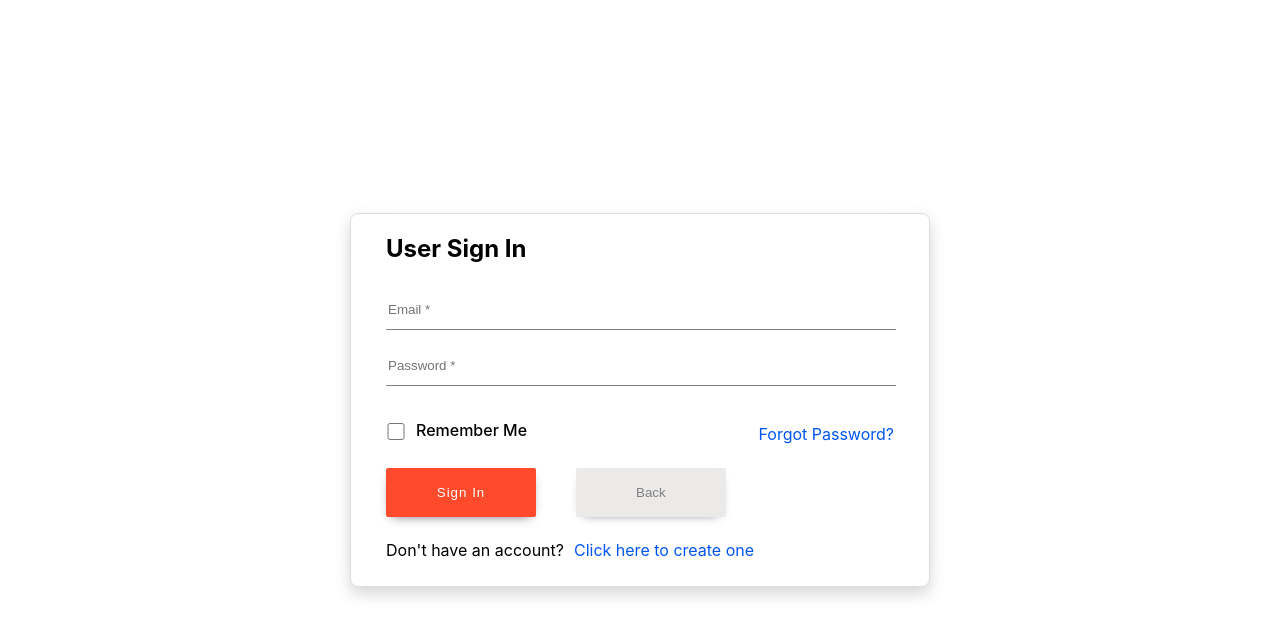
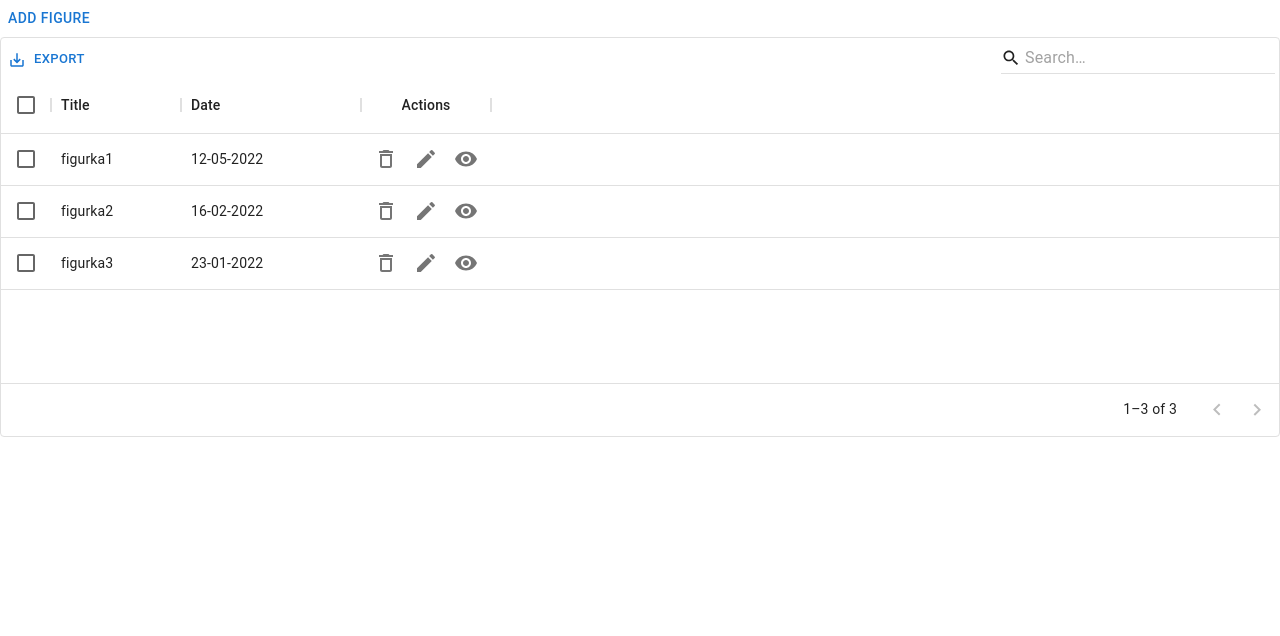
Before and after one commit to pressR2/figuresFlow, a React (Create React App) app: page /figuresList in a window 1280 px wide. Before the commit this address led to /signIn. Shown: the top 636 px of the page. Built offline with nearby package versions, Linux system fonts and the light colour scheme; no server answers.

Commit message:
[RM-29] - add new component DataTable and install necessary dependencies

```diff
--- a/package.json
+++ b/package.json
@@ -3,7 +3,12 @@
   "version": "0.1.0",
   "private": true,
   "dependencies": {
+    "@emotion/react": "^11.9.3",
+    "@emotion/styled": "^11.9.3",
     "@hookform/resolvers": "^2.8.8",
+    "@mui/icons-material": "^5.8.4",
+    "@mui/material": "^5.8.6",
+    "@mui/x-data-grid": "^5.12.3",
     "@testing-library/jest-dom": "^5.16.4",
     "@testing-library/react": "^12.1.4",
     "@testing-library/user-event": "^13.5.0",
--- /dev/null
+++ b/public/data.json
@@ -0,0 +1,17 @@
+[
+    {
+        "id": 1,
+        "title": "figurka1",
+        "date": "12-05-2022"
+    },
+    {
+        "id": 2,
+        "title": "figurka2",
+        "date": "16-02-2022"
+    },
+    {
+        "id": 3,
+        "title": "figurka3",
+        "date": "23-01-2022"
+    }
+]
--- a/src/components/routes/Routing.tsx
+++ b/src/components/routes/Routing.tsx
@@ -9,6 +9,7 @@ import Profile from "../../pages/Profile/Profile";
 import Figures from "../../pages/Figures/Figures";
 import Figures2 from "../../pages/Figures/Figures2";
 import Figures3 from "../../pages/Figures/Figures3";
+import DataTable from "../../pages/FiguresList/DataTable";
 
 const Routing = () => {
   const authContext = useAuth();
@@ -34,6 +35,7 @@ const Routing = () => {
           }
         />
         <Route path="/forgotPassword" element={<ForgotPassword email="" />} />
+        <Route path="/figuresList" element={<DataTable/>} />
         {authContext?.currentUser !== null ? (
           <>
             <Route path="/dashboard" element={<Dashboard />} />
--- /dev/null
+++ b/src/pages/FiguresList/DataTable.tsx
@@ -0,0 +1,110 @@
+import { useState, useEffect } from "react";
+import Box from "@mui/material/Box";
+import {
+    DataGrid,
+    GridColDef,
+    GridRenderCellParams,
+    GridToolbar,
+} from "@mui/x-data-grid";
+import Button from "@mui/material/Button";
+import EditIcon from "@mui/icons-material/Edit";
+import DeleteIcon from "@mui/icons-material/DeleteOutlined";
+import VisibilityIcon from "@mui/icons-material/Visibility";
+import { IconButton } from "@mui/material";
+
+interface RowFigureProps {
+    id: number;
+    title: string;
+    date: string;
+}
+
+const DataTable = () => {
+    const id = Math.floor(Math.random() * 100);
+    const [tableData, setTableData] = useState<RowFigureProps[]>([]);
+
+    const handleClick = () => {
+        setTableData([...tableData, { id: id, title: "", date: "" }]);
+    };
+
+    const handleDeleteClick = (id: any) => {
+        console.log("d");
+        setTableData(tableData.filter((row) => row.id !== id));
+    };
+
+    const columns: GridColDef[] = [
+        {
+            field: "title",
+            headerName: "Title",
+            editable: true,
+            width: 130
+        },
+        {
+            field: "date",
+            headerName: "Date",
+            type: "date",
+            editable: true,
+            width: 180
+        },
+        {
+            field: "actions",
+            headerName: "Actions",
+            type: "actions",
+            editable: true,
+            width: 130,
+            renderCell: (params: GridRenderCellParams) => (
+                <div>
+                    <IconButton
+                        aria-label="delete"
+                        onClick={() => handleDeleteClick(params.id)}
+                    >
+                        <DeleteIcon />
+                    </IconButton>
+                    <IconButton aria-label="edit">
+                        <EditIcon />
+                    </IconButton>
+                    <IconButton aria-label="view">
+                        <VisibilityIcon />
+                    </IconButton>
+                </div>
+            ),
+        },
+    ];
+
+    useEffect(() => {
+        fetch("http://localhost:3000/data.json")
+            .then((response) => response.json())
+            .then((data) => setTableData(data))
+            .catch((err) => console.log(err));
+    }, []);
+
+    return (
+        <Box sx={{ height: 400, width: 1 }}>
+            <div style={{ height: 400, width: "100%" }}>
+                <div>
+                    <Button onClick={handleClick}>Add Figure</Button>
+                </div>
+                <DataGrid
+                    rows={tableData}
+                    columns={columns}
+                    editMode="row"
+                    pageSize={30}
+                    rowsPerPageOptions={[2, 5, 10]}
+                    checkboxSelection
+                    experimentalFeatures={{ newEditingApi: true }}
+                    disableColumnFilter
+                    disableColumnSelector
+                    disableDensitySelector
+                    components={{ Toolbar: GridToolbar }}
+                    componentsProps={{
+                        toolbar: {
+                            showQuickFilter: true,
+                            quickFilterProps: { debounceMs: 500 },
+                        },
+                    }}
+                />
+            </div>
+        </Box>
+    );
+};
+
+export default DataTable;
```
Also changed, not shown: 1 other file (tests, documents, lock files or other folders).
